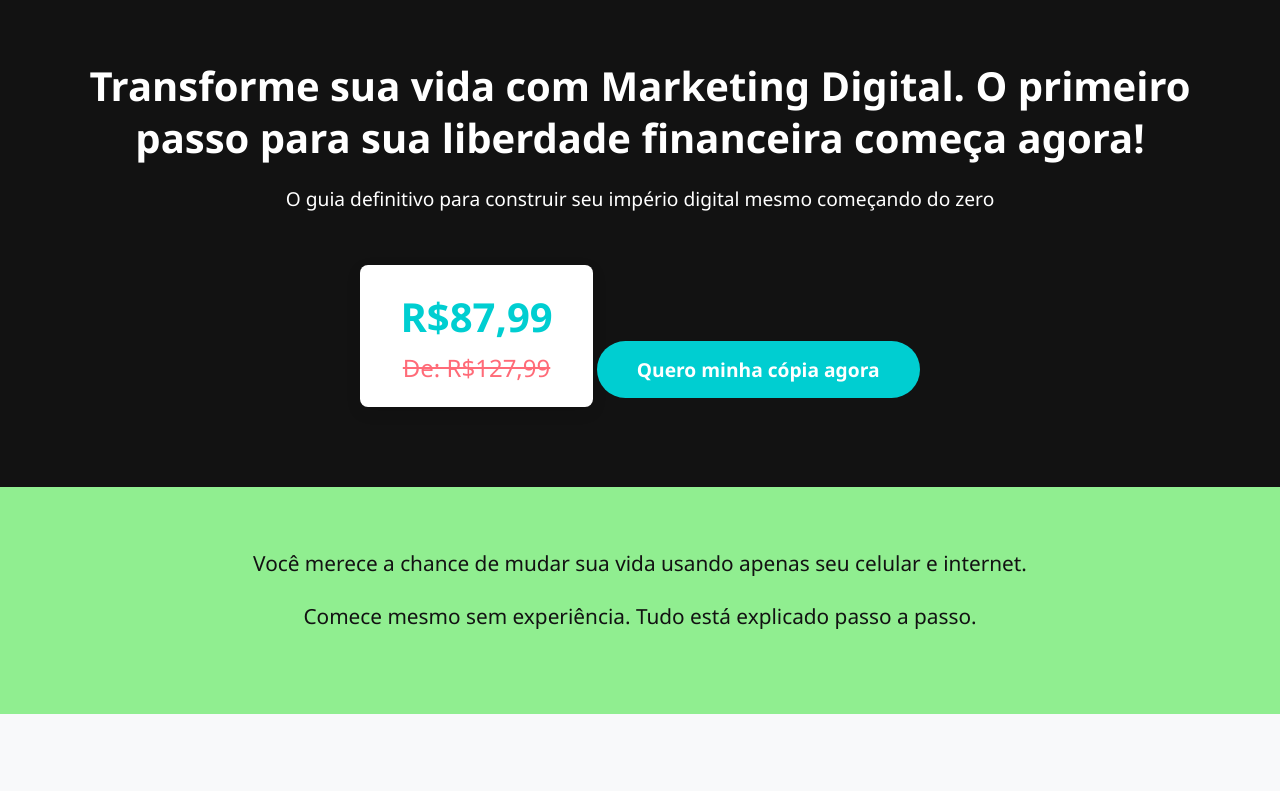
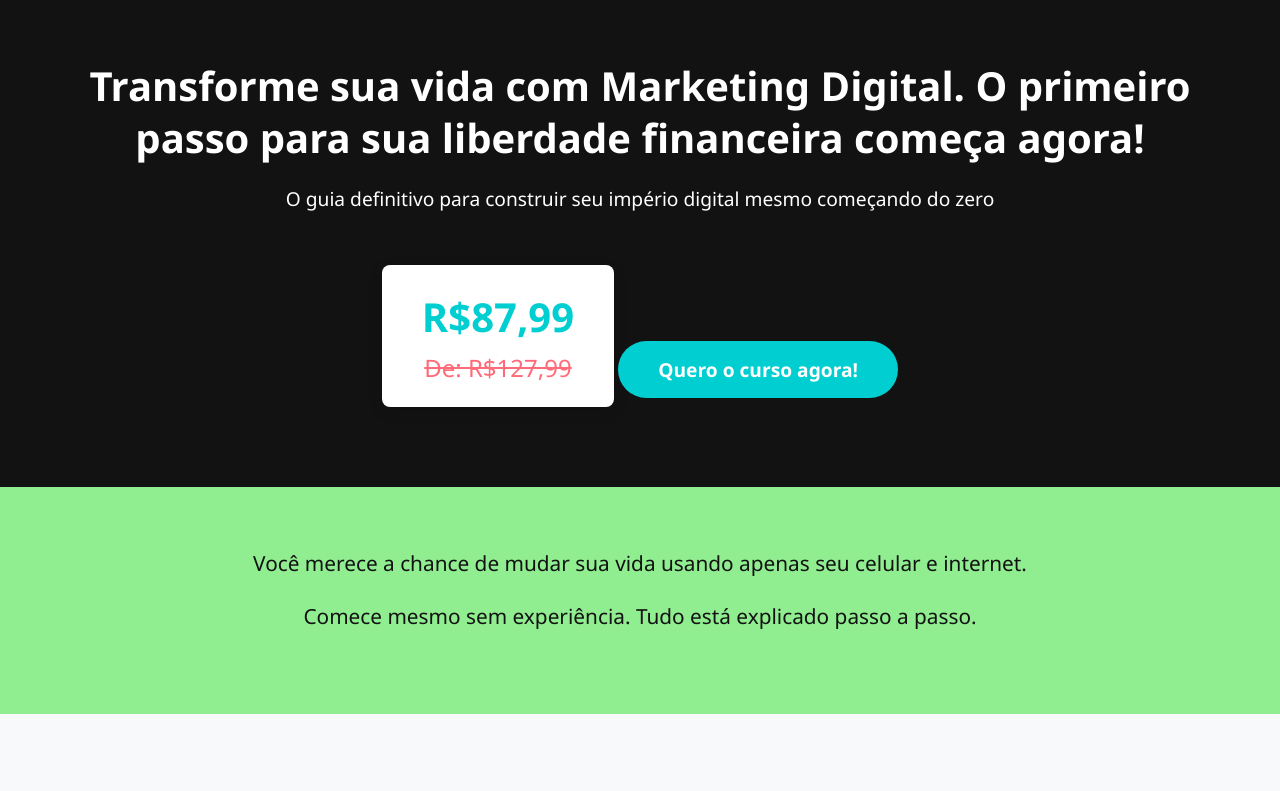
Before and after one commit to mktmilionario/Landing-page-e-book, a plain HTML site: page index.html in a window 1280 px wide. Shown: the top 791 px of the page. Drawn offline with Linux system fonts and the light colour scheme.

Commit message:
index.html

```diff
--- a/index.html
+++ b/index.html
@@ -234,7 +234,7 @@
                     <div class="old-price">De: R$127,99</div>
                 </div>
 
-                <button class="cta-button">Quero minha cópia agora</button>
+                <button class="cta-button">Quero o curso agora!</button>
             </div>
         </div>
     </header>
```
